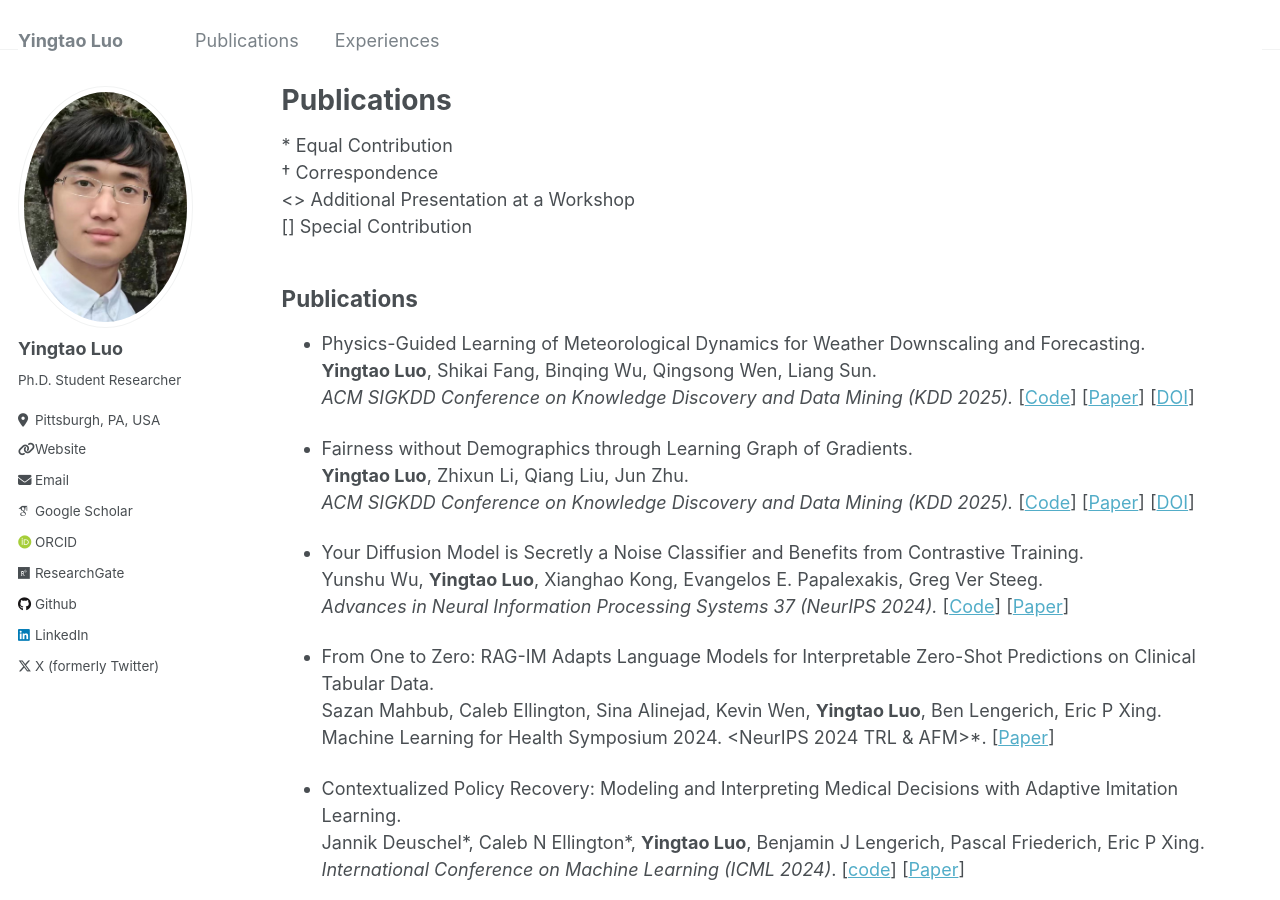
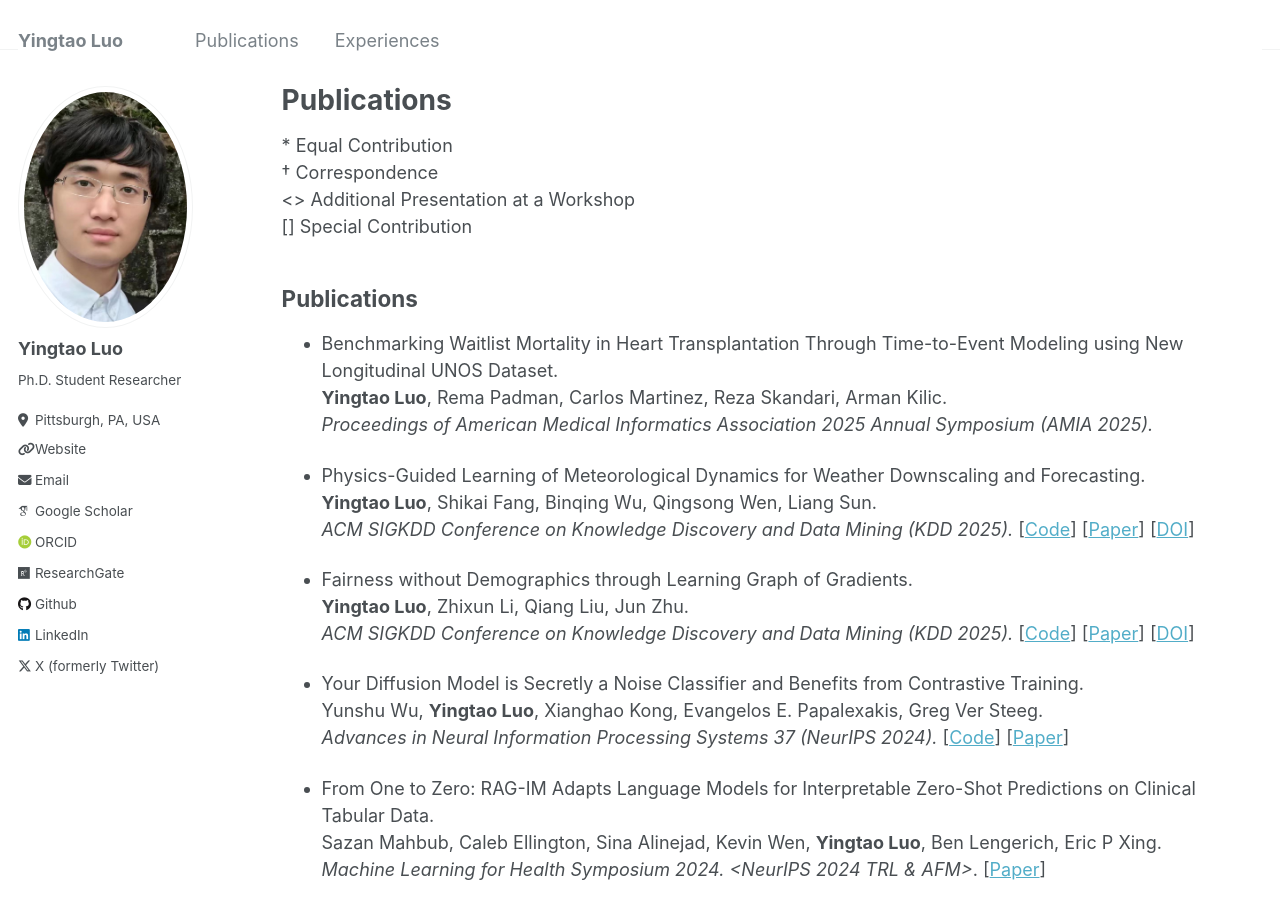
Before and after one commit to yingtaoluo/yingtaoluo.github.io, a Jekyll site: the page built from _pages/publications.md, in a window 1280 px wide and 900 px high. Built offline with Jekyll 4.4.1, drawn with Linux system fonts in a browser that asks for light colours; some web fonts are replaced; some of the changed text lies outside the part shown.

Commit message:
Update publications.md

```diff
--- a/_pages/publications.md
+++ b/_pages/publications.md
@@ -17,6 +17,10 @@ author_profile: true
 [] Special Contribution
 
 ## Publications
+* Benchmarking Waitlist Mortality in Heart Transplantation Through Time-to-Event Modeling using New Longitudinal UNOS Dataset.
+__Yingtao Luo__, Rema Padman, Carlos Martinez, Reza Skandari, Arman Kilic.
+*Proceedings of American Medical Informatics Association 2025 Annual Symposium (AMIA 2025).*
+
 * Physics-Guided Learning of Meteorological Dynamics for Weather Downscaling and Forecasting.
 __Yingtao Luo__, Shikai Fang, Binqing Wu, Qingsong Wen, Liang Sun.
 *ACM SIGKDD Conference on Knowledge Discovery and Data Mining (KDD 2025).*  [[Code](https://github.com/yingtaoluo/PhyDL-NWP)] [[Paper](https://arxiv.org/pdf/2505.14555)] [[DOI](https://doi.org/10.1145/3711896.3737081)]
@@ -31,7 +35,7 @@ Yunshu Wu, __Yingtao Luo__, Xianghao Kong, Evangelos E. Papalexakis, Greg Ver St
 
 * From One to Zero: RAG-IM Adapts Language Models for Interpretable Zero-Shot Predictions on Clinical Tabular Data.
 Sazan Mahbub, Caleb Ellington, Sina Alinejad, Kevin Wen, __Yingtao Luo__, Ben Lengerich, Eric P Xing.
-  Machine Learning for Health Symposium 2024. <NeurIPS 2024 TRL & AFM>*. [[Paper](https://openreview.net/forum?id=BnKvIn8JKl)]
+*Machine Learning for Health Symposium 2024. <NeurIPS 2024 TRL & AFM>*. [[Paper](https://openreview.net/forum?id=BnKvIn8JKl)]
 
 * Contextualized Policy Recovery: Modeling and Interpreting Medical Decisions with Adaptive Imitation Learning.
 Jannik Deuschel\*, Caleb N Ellington\*, __Yingtao Luo__, Benjamin J Lengerich, Pascal Friederich, Eric P Xing.
```
Also changed, not shown: other parts of _pages/publications.md (+0 -1 lines).
